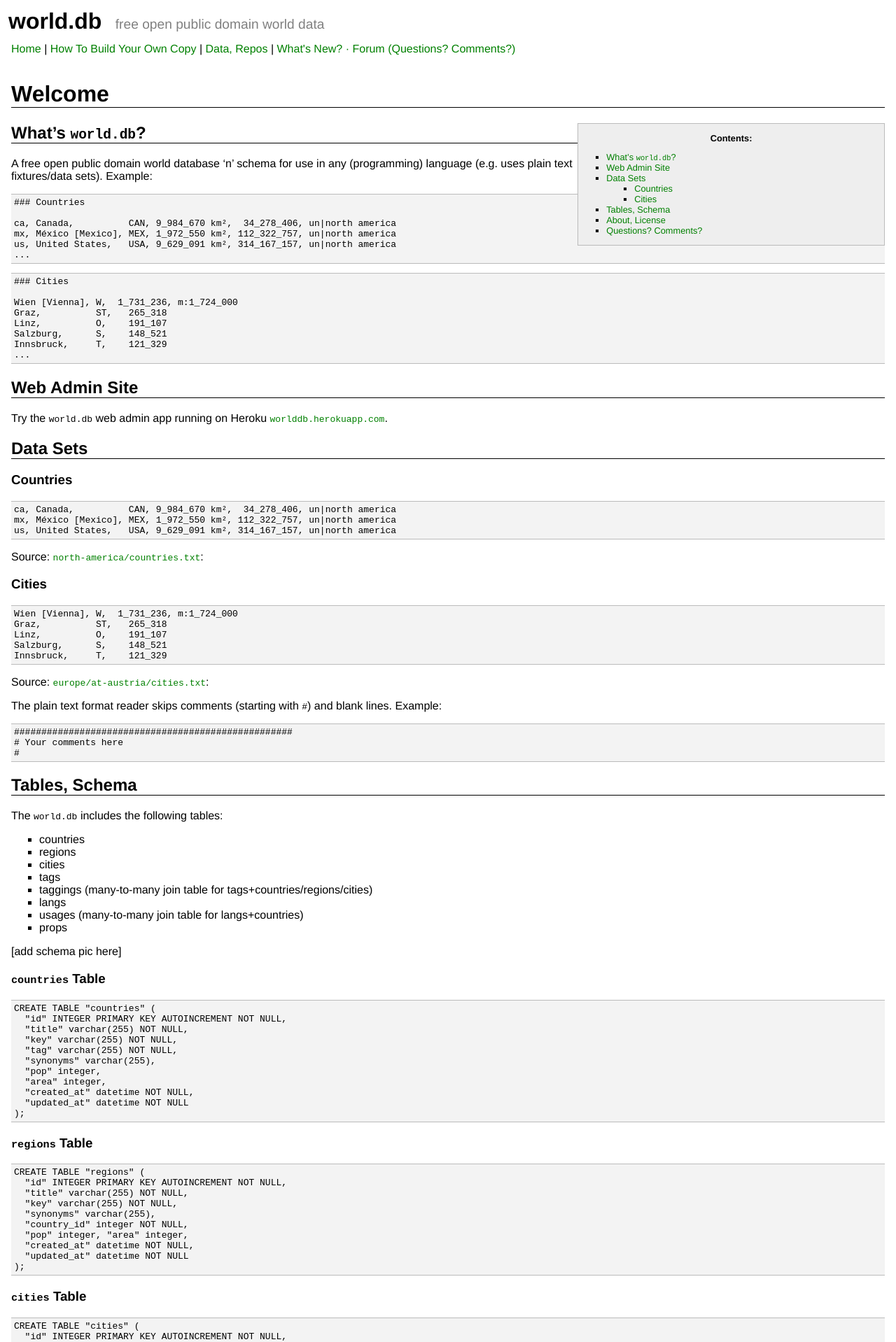
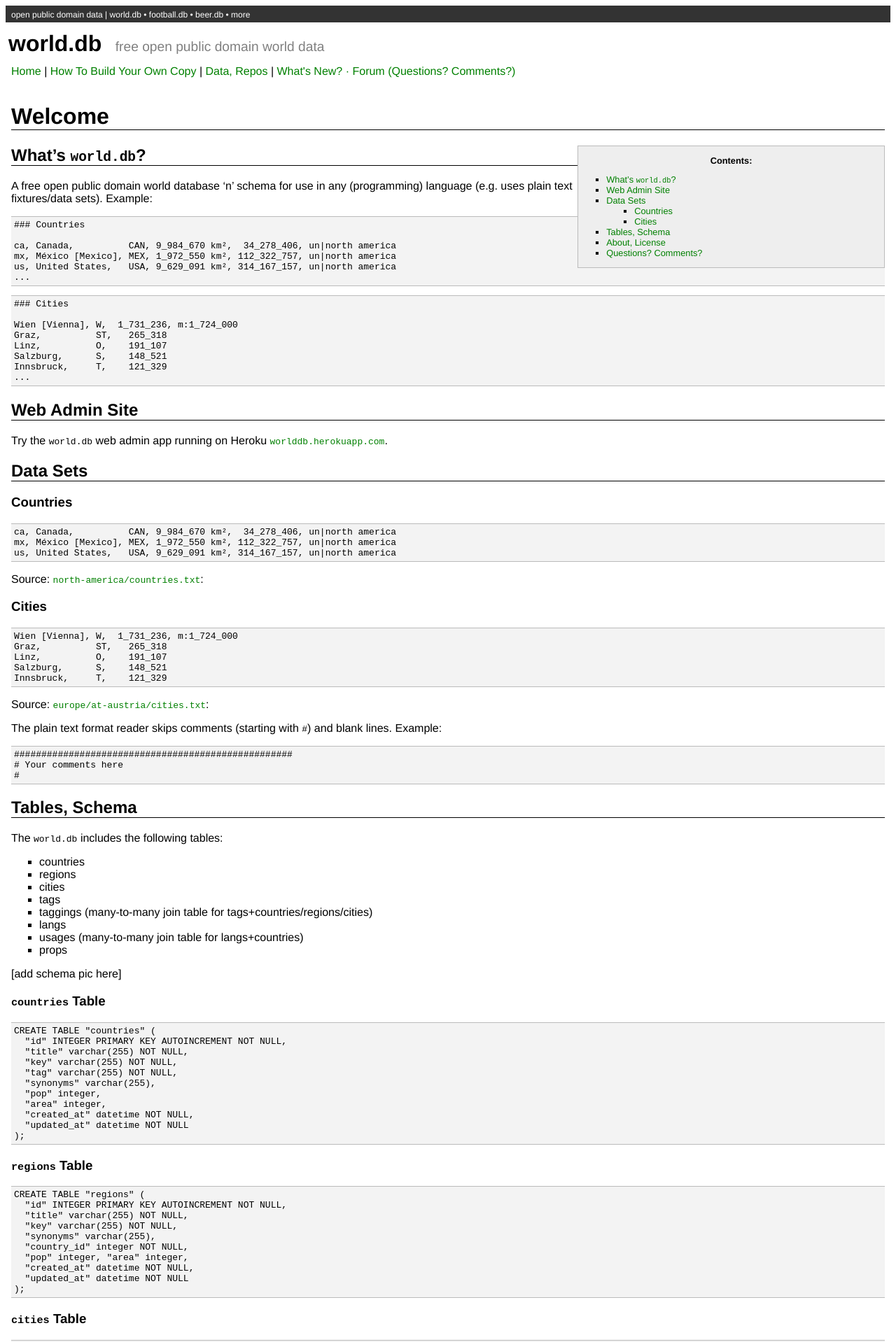
Before and after one commit to openmundi/openmundi.github.io, a Jekyll site: the page built from index.md, in a window 1280 px wide. Shown: the top 1918 px of the page at 70% size. Built offline with Jekyll 4.4.1, drawn with Linux system fonts in a browser that asks for light colours.

Commit message:
add banner

```diff
--- /dev/null
+++ b/_includes/banner.html
@@ -0,0 +1,11 @@
+
+<div class='banner'>
+open public domain data |
+   <a href='https://github.com/openmundi'>world.db</a>
+     •
+   <a href='https://github.com/openfootball'>football.db</a>
+     •
+   <a href='https://github.com/openbeer'>beer.db</a>
+     •
+   <a href='https://github.com/opensport'>more</a>
+</div>
--- a/_layouts/default.html
+++ b/_layouts/default.html
@@ -6,6 +6,8 @@
    <link rel="stylesheet" href="openmundi.css" type="text/css">
 </head>
 <body>
+
+  {% include banner.html %}
 
   <div id="header">
     <span class='big'>world.db</span>
--- a/openmundi.css
+++ b/openmundi.css
@@ -122,3 +122,17 @@ pre,
    background-color: #eeeeee;
    font-size: 80%;
 }
+
+
+.banner {
+  color: white;
+  background-color: #333333;
+  font-size: 12px;
+  padding: 6px 6px 4px 8px;
+  margin: 0 0 8px 0; }
+  .banner a, .banner a:visited {
+    text-decoration: none;
+    color: white; }
+    .banner a:hover {
+      background-color: #333333;
+      text-decoration: underline; }
```
